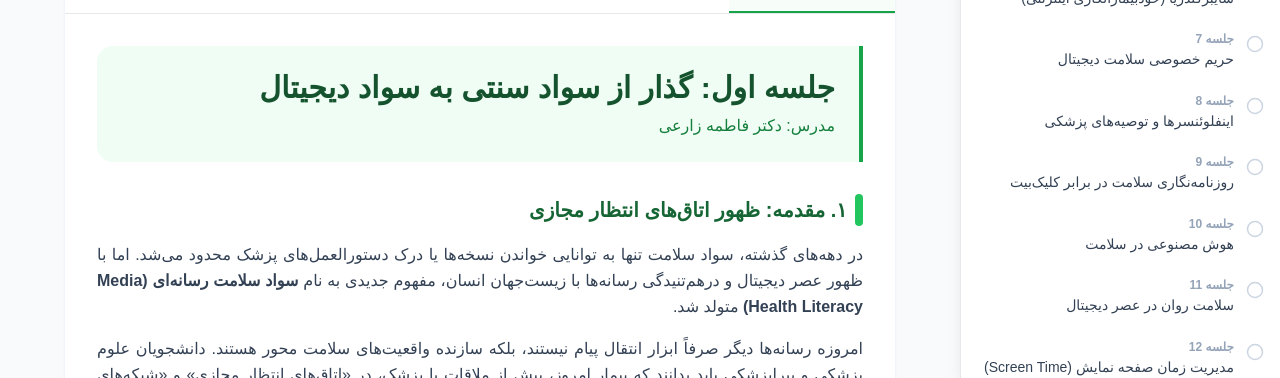
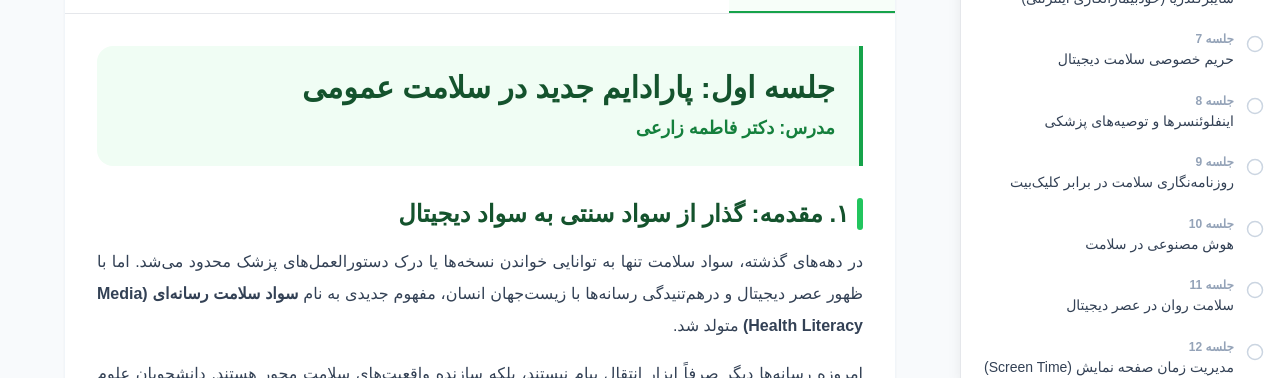
Before and after one commit to Healcono/MHL, a React (Vite) app: page / in a window 1280 px wide. Shown: the part 422-800 px from the top of the page. Built offline with nearby package versions, Linux system fonts and the light colour scheme; a small style sheet from the web is missing.

Commit message:
feat: Update session 1 title and content
Adjusted the title and descriptive content for the first session to better reflect the paradigm shift in public health and digital literacy. This change clarifies the session's focus on the evolution from traditional literacy to media health literacy.

```diff
--- a/data/sessions.ts
+++ b/data/sessions.ts
@@ -7,17 +7,17 @@ export const sessions: Session[] = [
     description: "گذار از سواد سنتی به سواد دیجیتال و بررسی پدیده اینفودمیک.",
     content: `
       <div class="mb-8 p-6 bg-health-50 border-r-4 border-health-600 rounded-l-2xl animate-fade-in">
-        <h2 class="text-2xl md:text-3xl font-black text-health-900 mb-2">جلسه اول: گذار از سواد سنتی به سواد دیجیتال</h2>
-        <p class="text-health-700 font-medium">مدرس: دکتر فاطمه زارعی</p>
+        <h2 class="text-2xl md:text-3xl font-black text-health-900 mb-2">جلسه اول: پارادایم جدید در سلامت عمومی</h2>
+        <p class="text-health-700 font-bold text-lg">مدرس: دکتر فاطمه زارعی</p>
       </div>
 
-      <div class="space-y-10 text-justify leading-relaxed text-slate-700">
+      <div class="space-y-12 text-justify leading-loose text-slate-700">
 
-        <!-- Section 1: Introduction -->
+        <!-- 1. Introduction -->
         <section>
-          <h3 class="text-xl font-bold text-health-800 mb-4 flex items-center gap-2">
-            <span class="w-2 h-8 bg-health-500 rounded-full"></span>
-            ۱. مقدمه: ظهور اتاق‌های انتظار مجازی
+          <h3 class="text-2xl font-bold text-health-900 mb-4 flex items-center gap-2">
+            <span class="w-1.5 h-8 bg-health-500 rounded-full"></span>
+            ۱. مقدمه: گذار از سواد سنتی به سواد دیجیتال
           </h3>
           <p class="mb-4">
             در دهه‌های گذشته، سواد سلامت تنها به توانایی خواندن نسخه‌ها یا درک دستورالعمل‌های پزشک محدود می‌شد. اما با ظهور عصر دیجیتال و درهم‌تنیدگی رسانه‌ها با زیست‌جهان انسان، مفهوم جدیدی به نام <strong>سواد سلامت رسانه‌ای (Media Health Literacy)</strong> متولد شد.
@@ -27,89 +27,140 @@ export const sessions: Session[] = [
           </p>
         </section>
 
-        <!-- Section 2: Definitions -->
-        <section class="bg-white p-6 rounded-xl border border-slate-200 shadow-sm">
-          <h3 class="text-xl font-bold text-health-800 mb-6">۲. تعاریف و مرزهای مفهومی</h3>
-          <div class="grid gap-4">
-            <div class="p-4 bg-slate-50 rounded-lg border-r-4 border-slate-400">
-              <strong class="text-slate-900 block mb-1">سواد سلامت (Health Literacy):</strong>
-              ظرفیت کسب، پردازش و درک اطلاعات اولیه سلامت و خدمات مورد نیاز برای تصمیم‌گیری درست.
+        <!-- Keywords Box -->
+        <div class="bg-white border-2 border-dashed border-health-200 p-6 rounded-2xl">
+             <h4 class="font-bold text-center mb-4 text-health-800">کلیدواژگان علمی این جلسه</h4>
+             <div class="flex flex-wrap gap-2 justify-center">
+                <span class="px-3 py-1 bg-health-50 text-health-700 rounded-lg text-sm font-medium">Infodemic</span>
+                <span class="px-3 py-1 bg-health-50 text-health-700 rounded-lg text-sm font-medium">Confirmation Bias</span>
+                <span class="px-3 py-1 bg-health-50 text-health-700 rounded-lg text-sm font-medium">Media Health Literacy</span>
+                <span class="px-3 py-1 bg-health-50 text-health-700 rounded-lg text-sm font-medium">Critical Appraisal</span>
+             </div>
+        </div>
+
+        <!-- 2. Definitions -->
+        <section>
+          <h3 class="text-2xl font-bold text-health-900 mb-6">۲. تعاریف و مرزهای مفهومی</h3>
+          <div class="grid gap-6">
+            <div class="p-5 bg-white shadow-sm rounded-xl border-r-4 border-slate-400">
+              <strong class="text-slate-900 text-lg block mb-2">سواد سلامت (Health Literacy)</strong>
+              <p class="text-slate-600 m-0">ظرفیت کسب، پردازش و درک اطلاعات اولیه سلامت و خدمات مورد نیاز برای تصمیم‌گیری درست.</p>
             </div>
-            <div class="p-4 bg-slate-50 rounded-lg border-r-4 border-slate-400">
-              <strong class="text-slate-900 block mb-1">سواد رسانه‌ای (Media Literacy):</strong>
-              توانایی دسترسی، تحلیل، ارزیابی و تولید پیام در قالب‌های مختلف رسانه‌ای.
+            <div class="p-5 bg-white shadow-sm rounded-xl border-r-4 border-slate-400">
+              <strong class="text-slate-900 text-lg block mb-2">سواد رسانه‌ای (Media Literacy)</strong>
+              <p class="text-slate-600 m-0">توانایی دسترسی، تحلیل، ارزیابی و تولید پیام در قالب‌های مختلف رسانه‌ای.</p>
             </div>
-            <div class="p-4 bg-health-50 rounded-lg border-r-4 border-health-500">
-              <strong class="text-health-900 block mb-1">سواد سلامت رسانه‌ای (MHL):</strong>
-              نقطه‌ی تلاقی این دو که به معنای مهارتِ واکاوی نقادانه‌ی پیام‌های سلامتی است که از فیلتر رسانه‌های جمعی و اجتماعی عبور کرده‌اند.
+            <div class="p-5 bg-health-50 shadow-sm rounded-xl border-r-4 border-health-500">
+              <strong class="text-health-900 text-lg block mb-2">سواد سلامت رسانه‌ای (MHL)</strong>
+              <p class="text-health-800 m-0">نقطه‌ی تلاقی این دو که به معنای مهارتِ واکاوی نقادانه‌ی پیام‌های سلامتی است که از فیلتر رسانه‌های جمعی و اجتماعی عبور کرده‌اند.</p>
             </div>
           </div>
         </section>
 
-        <!-- Section 3: Infodemic -->
+        <!-- 3. Infodemic -->
         <section>
-          <h3 class="text-xl font-bold text-health-800 mb-4 flex items-center gap-2">
-            <span class="w-2 h-8 bg-health-500 rounded-full"></span>
-            ۳. پدیده اینفودمیک و اختلالات اطلاعاتی
+          <h3 class="text-2xl font-bold text-health-900 mb-4 flex items-center gap-2">
+            <span class="w-1.5 h-8 bg-health-500 rounded-full"></span>
+            ۳. پدیده اینفودمیک (Infodemic) و سلامت عمومی
           </h3>
-          <p class="mb-4">
+          <p class="mb-6">
             واژه‌ی <strong>Infodemic</strong> (ترکیب Information و Epidemic) که توسط سازمان جهانی بهداشت (WHO) به رسمیت شناخته شد، به معنای شیوع بیش از حد اطلاعات (درست یا نادرست) در حین یک اپیدمی است.
+            در اینفودمیک، ما با سه نوع اختلال اطلاعاتی روبرو هستیم:
           </p>
-          <div class="grid md:grid-cols-3 gap-4 mt-6">
-            <div class="bg-blue-50 p-4 rounded-xl">
-              <div class="font-bold text-blue-800 mb-2">Mis-information</div>
-              <p class="text-sm text-blue-700">اطلاعات نادرستی که بدون نیت بد منتشر می‌شوند (مثل بازنشر یک شایعه از روی دلسوزی).</p>
+          <div class="grid md:grid-cols-3 gap-4">
+            <div class="bg-blue-50 p-5 rounded-2xl border border-blue-100">
+              <div class="font-bold text-blue-800 text-lg mb-2">Mis-information</div>
+              <p class="text-sm text-blue-700 leading-relaxed">اطلاعات نادرستی که بدون نیت بد منتشر می‌شوند (مثل بازنشر یک شایعه از روی دلسوزی).</p>
             </div>
-            <div class="bg-red-50 p-4 rounded-xl">
-              <div class="font-bold text-red-800 mb-2">Dis-information</div>
-              <p class="text-sm text-red-700">اطلاعات غلطی که به عمد برای فریب دادن یا سودجویی تولید می‌شوند (مثل تبلیغات داروهای تقلبی).</p>
+            <div class="bg-red-50 p-5 rounded-2xl border border-red-100">
+              <div class="font-bold text-red-800 text-lg mb-2">Dis-information</div>
+              <p class="text-sm text-red-700 leading-relaxed">اطلاعات غلطی که به عمد برای فریب دادن یا سودجویی تولید می‌شوند (مثل تبلیغات داروهای تقلبی).</p>
             </div>
-            <div class="bg-orange-50 p-4 rounded-xl">
-              <div class="font-bold text-orange-800 mb-2">Mal-information</div>
-              <p class="text-sm text-orange-700">اطلاعات درستی که برای آسیب زدن به یک فرد یا نهاد (خارج از متن اصلی) منتشر می‌شوند.</p>
+            <div class="bg-orange-50 p-5 rounded-2xl border border-orange-100">
+              <div class="font-bold text-orange-800 text-lg mb-2">Mal-information</div>
+              <p class="text-sm text-orange-700 leading-relaxed">اطلاعات درستی که برای آسیب زدن به یک فرد یا نهاد (خارج از متن اصلی) منتشر می‌شوند.</p>
             </div>
           </div>
         </section>
 
-        <!-- Section 4: Psychology -->
-        <section>
-          <h3 class="text-xl font-bold text-health-800 mb-4">۴. چرا مغز ما فریب می‌خورد؟ (روانشناسی شایعه)</h3>
-          <ul class="space-y-3 list-disc list-inside marker:text-health-500">
-            <li><strong>سوگیری تایید (Confirmation Bias):</strong> تمایل ما به پذیرش اطلاعاتی که با باورهای قبلی ما (مثلاً طب سنتی یا مدرن) سازگار است.</li>
-            <li><strong>اثر تکرار (Illusory Truth Effect):</strong> وقتی یک مطلب نادرست را بارها در گروه‌های مختلف می‌بینیم، مغز ما به اشتباه «تکرار» را معادل «حقیقت» می‌پندارد.</li>
-            <li><strong>اتاق‌های پژواک (Echo Chambers):</strong> الگوریتم‌های شبکه‌های اجتماعی ما را در فضایی قرار می‌دهند که فقط نظرات مشابه خودمان را بشنویم.</li>
-          </ul>
+        <!-- Critical Reflection -->
+        <section class="bg-health-900 text-white p-8 rounded-3xl shadow-xl relative overflow-hidden">
+            <div class="relative z-10">
+                <h3 class="text-xl font-bold mb-4 flex items-center gap-2 text-emerald-300">
+                    تامل نقادانه (Critical Reflection)
+                </h3>
+                <p class="text-health-50 mb-6 leading-relaxed text-lg">
+                    آخرین باری که یک خبر سلامتی را در اینستاگرام دیدید و بدون تحقیق برای دیگران فرستادید کی بود؟ چه عاملی باعث شد به آن اعتماد کنید؟ رنگ‌بندی صفحه؟ تعداد لایک‌ها؟ یا عنوان دکتر؟
+                </p>
+                <div class="bg-white/10 p-4 rounded-xl italic border-r-4 border-emerald-400">
+                    "سواد رسانه‌ای یعنی مکث کردن قبل از کلیک کردن."
+                </div>
+            </div>
+            <!-- Abstract BG Shape -->
+            <div class="absolute top-0 left-0 w-32 h-32 bg-white/5 rounded-full blur-2xl -translate-x-1/2 -translate-y-1/2"></div>
         </section>
 
-        <!-- Section 5: Dimensions -->
-        <section class="bg-health-900 text-white p-6 rounded-2xl shadow-lg">
-          <h3 class="text-lg font-bold mb-4 text-health-100">۵. ابعاد چهارگانه سواد سلامت رسانه‌ای</h3>
-          <div class="grid grid-cols-2 gap-4 text-sm">
-            <div class="bg-white/10 p-3 rounded-lg backdrop-blur-sm">
-              <div class="font-bold text-health-200">۱. دسترسی (Access)</div>
-              <div>توانایی جستجوی موثر و فیلتر کردن نویزها.</div>
-            </div>
-            <div class="bg-white/10 p-3 rounded-lg backdrop-blur-sm">
-              <div class="font-bold text-health-200">۲. تحلیل (Analysis)</div>
-              <div>درک ساختار پیام (خبر علمی یا رپرتاژ؟).</div>
-            </div>
-            <div class="bg-white/10 p-3 rounded-lg backdrop-blur-sm">
-              <div class="font-bold text-health-200">۳. ارزیابی (Evaluation)</div>
-              <div>سنجش اعتبار منبع و شواهد (Evidence-based).</div>
-            </div>
-            <div class="bg-white/10 p-3 rounded-lg backdrop-blur-sm">
-              <div class="font-bold text-health-200">۴. تولید (Communication)</div>
-              <div>توانایی تولید محتوای صحیح و مقابله با شایعات.</div>
-            </div>
+        <!-- 4. Psychology -->
+        <section>
+          <h3 class="text-2xl font-bold text-health-900 mb-4">۴. چرا مغز ما فریب رسانه‌ها را می‌خورد؟ (روانشناسیِ پذیرش شایعه)</h3>
+          <p class="mb-4">سواد رسانه‌ای در سلامت صرفاً یک مهارت فنی نیست، بلکه یک مبارزه با خطاهای شناختی است.</p>
+          <div class="bg-slate-50 rounded-2xl p-6 border border-slate-200">
+              <ul class="space-y-4">
+                <li class="flex gap-3">
+                    <div class="flex-shrink-0 w-6 h-6 rounded-full bg-health-500 flex items-center justify-center text-white font-bold text-xs mt-1">1</div>
+                    <div>
+                        <strong class="text-slate-900 block">سوگیری تایید (Confirmation Bias)</strong>
+                        <span class="text-slate-600">تمایل ما به پذیرش اطلاعاتی که با باورهای قبلی ما (مثلاً طب سنتی یا مدرن) سازگار است.</span>
+                    </div>
+                </li>
+                <li class="flex gap-3">
+                    <div class="flex-shrink-0 w-6 h-6 rounded-full bg-health-500 flex items-center justify-center text-white font-bold text-xs mt-1">2</div>
+                    <div>
+                        <strong class="text-slate-900 block">اثر تکرار (Illusory Truth Effect)</strong>
+                        <span class="text-slate-600">وقتی یک مطلب نادرست را بارها در گروه‌های مختلف تلگرامی یا اینستاگرامی می‌بینیم، مغز ما به اشتباه «تکرار» را معادل «حقیقت» می‌پندارد.</span>
+                    </div>
+                </li>
+                <li class="flex gap-3">
+                    <div class="flex-shrink-0 w-6 h-6 rounded-full bg-health-500 flex items-center justify-center text-white font-bold text-xs mt-1">3</div>
+                    <div>
+                        <strong class="text-slate-900 block">اتاق‌های پژواک (Echo Chambers)</strong>
+                        <span class="text-slate-600">الگوریتم‌های شبکه‌های اجتماعی ما را در فضایی قرار می‌دهند که فقط نظرات مشابه خودمان را بشنویم و از نقد علمی دور بمانیم.</span>
+                    </div>
+                </li>
+              </ul>
           </div>
         </section>
 
-        <!-- Section 6: Necessity -->
-        <section class="border-t pt-4">
-          <h3 class="text-lg font-bold text-slate-800 mb-2">ضرورت برای متخصصان سلامت</h3>
-          <p>
-            متخصص سلامتِ آینده، علاوه بر گوشی پزشکی، باید به <strong>«سپر سواد رسانه‌ای»</strong> مجهز باشد. اگر ما نتوانیم سواد رسانه‌ای جامعه را ارتقا دهیم، بهترین پروتکل‌های درمانی نیز تحت تاثیر شایعات (مانند جنبش‌های ضد واکسن) شکست خواهند خورد.
-          </p>
+        <!-- 5. Dimensions -->
+        <section>
+            <h3 class="text-2xl font-bold text-health-900 mb-4">۵. ابعاد چهارگانه سواد سلامت رسانه‌ای</h3>
+            <p class="mb-4">بر اساس مدل‌های نظری (مانند مدل زارکادولاس)، سواد سلامت رسانه‌ای دارای چهار رکن اساسی است:</p>
+            <div class="grid grid-cols-1 md:grid-cols-2 gap-4">
+                <div class="bg-emerald-50 p-4 rounded-xl border border-emerald-100 hover:shadow-md transition-shadow">
+                    <div class="font-bold text-emerald-800 mb-1">۱. دسترسی (Access)</div>
+                    <div class="text-sm text-emerald-700">توانایی جستجوی موثر در پایگاه‌های داده و فیلتر کردن نویزهای تبلیغاتی.</div>
+                </div>
+                <div class="bg-emerald-50 p-4 rounded-xl border border-emerald-100 hover:shadow-md transition-shadow">
+                    <div class="font-bold text-emerald-800 mb-1">۲. تجزیه و تحلیل (Analysis)</div>
+                    <div class="text-sm text-emerald-700">درک ساختار پیام. آیا این یک خبر علمی است یا یک رپرتاژ آگهی؟</div>
+                </div>
+                <div class="bg-emerald-50 p-4 rounded-xl border border-emerald-100 hover:shadow-md transition-shadow">
+                    <div class="font-bold text-emerald-800 mb-1">۳. ارزیابی (Evaluation)</div>
+                    <div class="text-sm text-emerald-700">سنجش اعتبار منبع. آیا نویسنده ذینفع مالی است؟ آیا شواهد مبتنی بر کارآزمایی بالینی است یا صرفاً تجربه‌ی شخصی؟</div>
+                </div>
+                <div class="bg-emerald-50 p-4 rounded-xl border border-emerald-100 hover:shadow-md transition-shadow">
+                    <div class="font-bold text-emerald-800 mb-1">۴. تولید و انتقال (Communication)</div>
+                    <div class="text-sm text-emerald-700">توانایی دانشجو یا متخصص سلامت برای تولید محتوای صحیح و مقابله با شایعات در فضای مجازی.</div>
+                </div>
+            </div>
+        </section>
+
+        <!-- 6. Necessity -->
+        <section class="mt-8 pt-8 border-t border-slate-200">
+            <h3 class="text-xl font-bold text-slate-800 mb-3">۶. ضرورت آموزشی برای متخصصان سلامت</h3>
+            <p class="bg-slate-50 p-4 rounded-lg border-r-4 border-slate-600 italic text-slate-700 leading-8">
+                «استاد گرامی، متخصص سلامتِ آینده، علاوه بر گوشی پزشکی، باید به <strong>سپر سواد رسانه‌ای</strong> مجهز باشد. اگر ما نتوانیم سواد رسانه‌ای جامعه را ارتقا دهیم، بهترین پروتکل‌های درمانی نیز تحت تاثیر شایعات (مانند جنبش‌های ضد واکسن) شکست خواهند خورد.»
+            </p>
         </section>
 
       </div>
```
